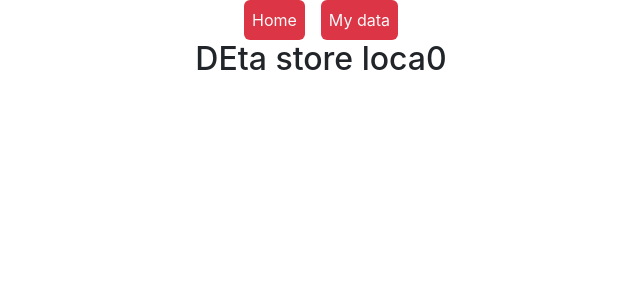
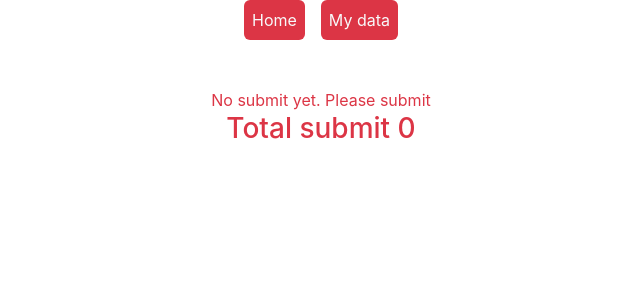
Before and after one commit to shahariyer-as/selectbox-react, a React (Create React App) app: page /data in a window 1280 px wide. Shown: the top 300 px of the page, without its empty margins (319-959 px from the left). Built offline with nearby package versions, Linux system fonts and the light colour scheme.

Commit message:
my data show

```diff
--- a/src/components/MyData/MyData.js
+++ b/src/components/MyData/MyData.js
@@ -4,8 +4,11 @@ import useStore from "../../hooks/useStore";
 const MyData = () => {
   const [selectors] = useStore();
   return (
-    <div>
-      <h2>DEta store loca{selectors.length}</h2>
+    <div className="mt-5">
+      {selectors.length < 1 && (
+        <div className="text-danger">No submit yet. Please submit</div>
+      )}
+      <h3 className="text-danger">Total submit {selectors.length}</h3>
       {(selectors.map = (m) => console.log(m))}
     </div>
   );
```
